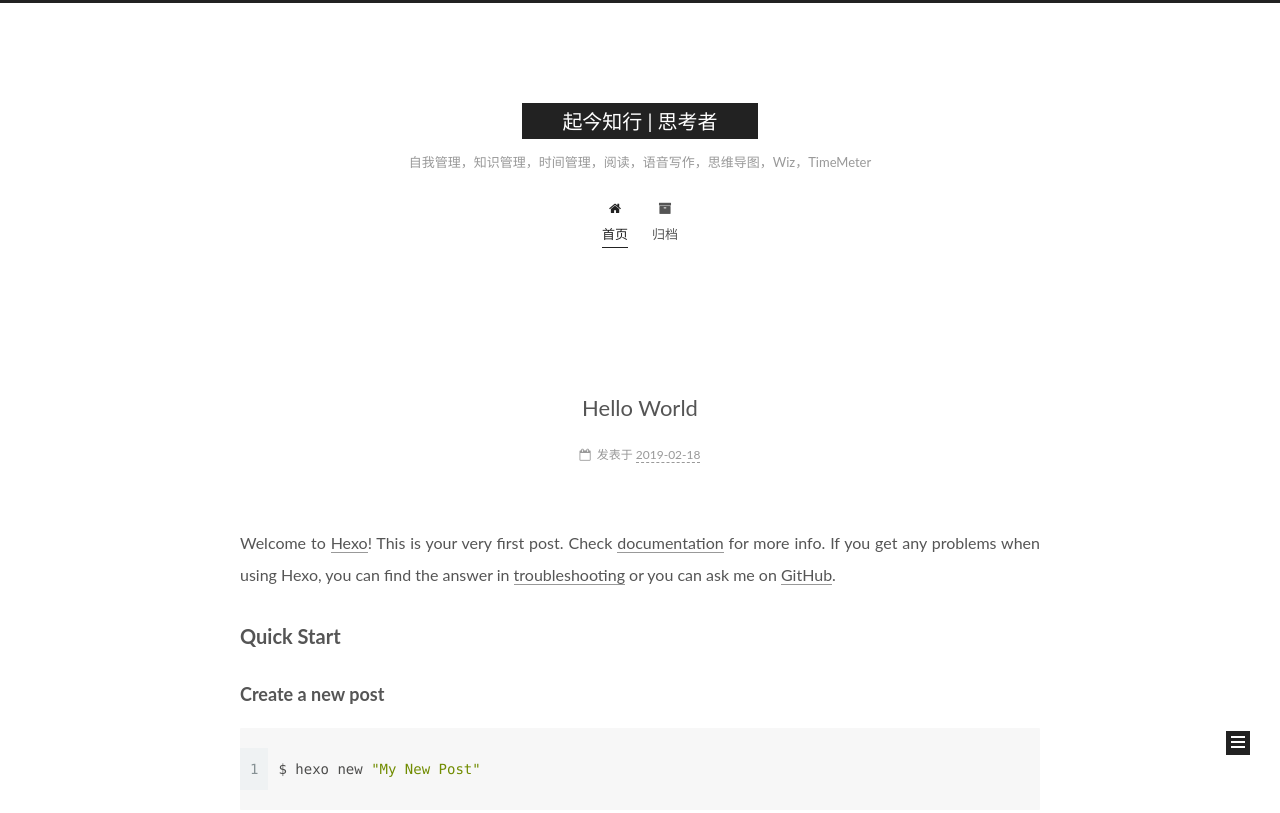
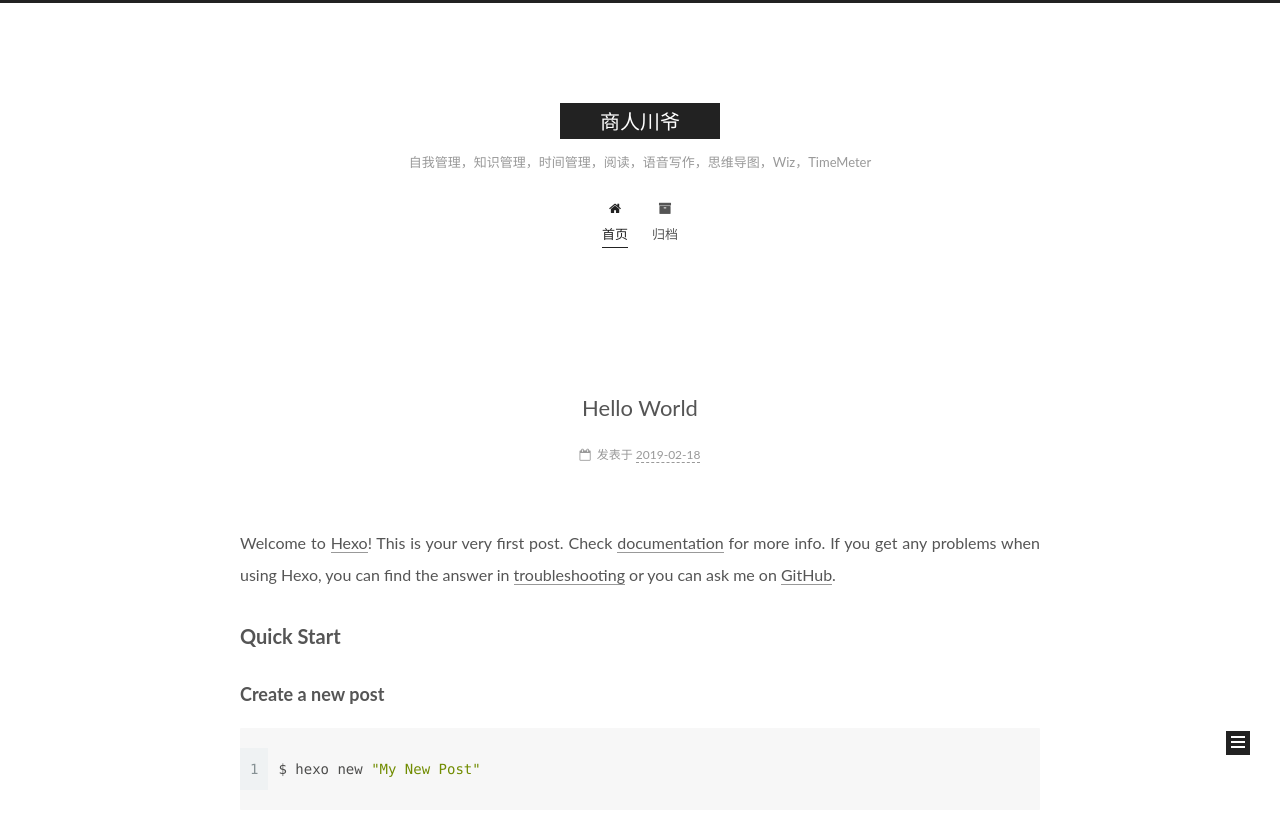
Before and after one commit to BossChuanYe/BossChuanYe.github.io, a plain HTML site: page index.html in a window 1280 px wide. Shown: the top 813 px of the page. Drawn offline with Linux system fonts and the light colour scheme.

Commit message:
Site updated: 2019-02-20 18:13:48

```diff
--- a/css/main.css
+++ b/css/main.css
@@ -1891,7 +1891,7 @@ pre .javascript .function {
   width: 4px;
   height: 4px;
   border-radius: 50%;
-  background: #70a3ff;
+  background: #3c00ff;
 }
 .links-of-blogroll {
   font-size: 13px;
--- a/index.html
+++ b/index.html
@@ -98,13 +98,13 @@
 
   <meta name="description" content="知识管理，时间管理，自我管理，阅读，语音写作，思维导图，Wiz，TimeMeter">
 <meta property="og:type" content="website">
-<meta property="og:title" content="起今知行 | 思考者">
+<meta property="og:title" content="商人川爷">
 <meta property="og:url" content="http://yoursite.com/index.html">
-<meta property="og:site_name" content="起今知行 | 思考者">
+<meta property="og:site_name" content="商人川爷">
 <meta property="og:description" content="知识管理，时间管理，自我管理，阅读，语音写作，思维导图，Wiz，TimeMeter">
 <meta property="og:locale" content="zh-CN">
 <meta name="twitter:card" content="summary">
-<meta name="twitter:title" content="起今知行 | 思考者">
+<meta name="twitter:title" content="商人川爷">
 <meta name="twitter:description" content="知识管理，时间管理，自我管理，阅读，语音写作，思维导图，Wiz，TimeMeter">
 
 
@@ -122,7 +122,7 @@
   };
 </script>
 
-  <title>起今知行 | 思考者</title>
+  <title>商人川爷</title>
 
 
 
@@ -182,7 +182,7 @@
     <div class="custom-logo-site-title">
       <a href="/" class="brand" rel="start">
         <span class="logo-line-before"><i></i></span>
-        <span class="site-title">起今知行 | 思考者</span>
+        <span class="site-title">商人川爷</span>
         <span class="logo-line-after"><i></i></span>
       </a>
     </div>
@@ -301,7 +301,7 @@
     </span>
 
     <span hidden itemprop="publisher" itemscope itemtype="http://schema.org/Organization">
-      <meta itemprop="name" content="起今知行 | 思考者">
+      <meta itemprop="name" content="商人川爷">
     </span>
 
 
```
Also changed, not shown: 2019/02/18/hello-world/index.html (+4 -4 lines), archives/2019/02/index.html (+5 -5 lines), archives/2019/index.html (+5 -5 lines), archives/index.html (+5 -5 lines), 1 other file.
